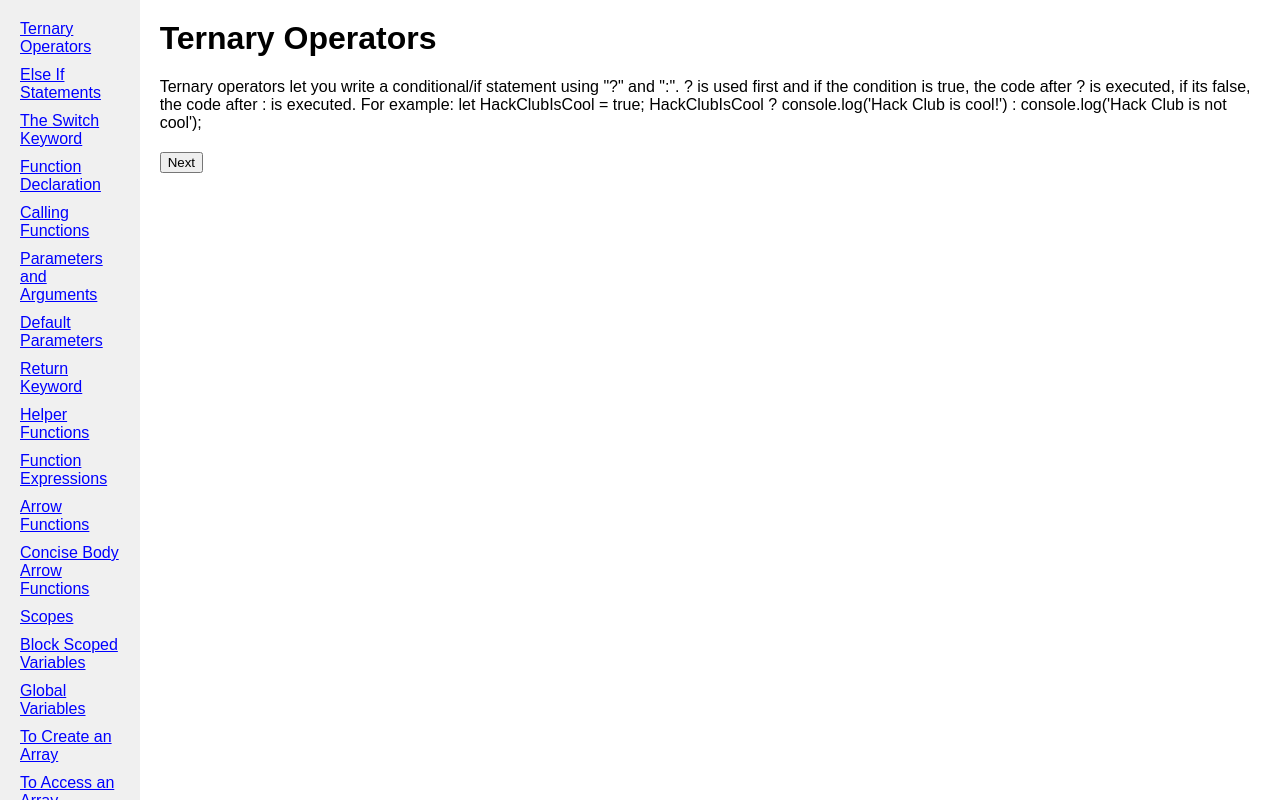
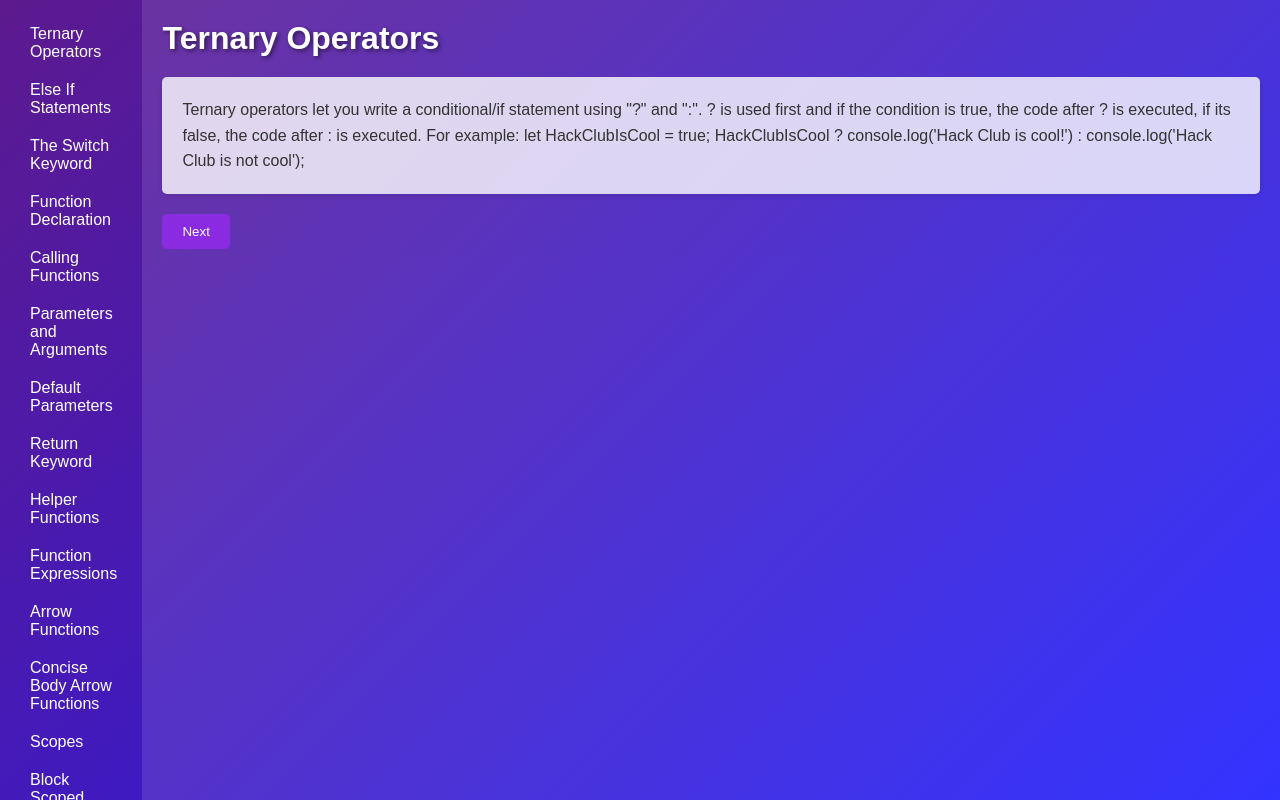
Before and after one commit to mustyverymustymustapha/mustydocs, a plain HTML site: page index.html in a window 1280 px wide. Drawn offline with Linux system fonts and the light colour scheme.

Commit message:
Update index.html

```diff
--- a/index.html
+++ b/index.html
@@ -5,37 +5,96 @@
     <meta name="viewport" content="width=device-width, initial-scale=1.0">
     <title>The Musty Docs</title>
     <style>
+        * {
+            box-sizing: border-box;
+            margin: 0;
+            padding: 0;
+        }
+
         body {
             font-family: Arial, sans-serif;
-            margin: 0;
-            padding: 0;
             display: flex;
             height: 100vh;
+            overflow: hidden;
+            background: linear-gradient(135deg, #4B0082, #0000FF);
         }
+
         #sidebar {
-            width: 200px;
-            background-color: #f0f0f0;
+            width: 250px;
+            background-color: rgba(255, 255, 255, 0.1);
             padding: 20px;
             overflow-y: auto;
+            transition: transform 0.3s ease-in-out;
         }
+
         #content {
             flex-grow: 1;
             padding: 20px;
             overflow-y: auto;
+            background-color: rgba(255, 255, 255, 0.2);
         }
+
         h1 {
-            margin-top: 0;
+            margin-bottom: 20px;
+            color: #FFFFFF;
+            font-size: 2em;
+            text-shadow: 2px 2px 4px rgba(0, 0, 0, 0.5);
         }
+
+        #notes {
+            background-color: rgba(255, 255, 255, 0.8);
+            padding: 20px;
+            border-radius: 5px;
+            box-shadow: 0 2px 5px rgba(0, 0, 0, 0.1);
+            margin-bottom: 20px;
+            line-height: 1.6;
+            color: #333;
+        }
+
         button {
             display: block;
             margin-top: 20px;
+            padding: 10px 20px;
+            background-color: #8A2BE2;
+            color: white;
+            border: none;
+            border-radius: 5px;
+            cursor: pointer;
+            transition: background-color 0.3s ease;
         }
+
+        button:hover {
+            background-color: #9370DB;
+        }
+
         .section-link {
             display: block;
             margin-bottom: 10px;
             cursor: pointer;
-            color: blue;
-            text-decoration: underline;
+            color: #FFFFFF;
+            text-decoration: none;
+            padding: 5px 10px;
+            border-radius: 5px;
+            transition: background-color 0.3s ease;
+        }
+
+        .section-link:hover {
+            background-color: rgba(255, 255, 255, 0.2);
+        }
+
+        @media (max-width: 768px) {
+            body {
+                flex-direction: column;
+            }
+
+            #sidebar {
+                width: 100%;
+                max-height: 200px;
+            }
+
+            #content {
+                height: calc(100vh - 200px);
+            }
         }
     </style>
 </head>
```
